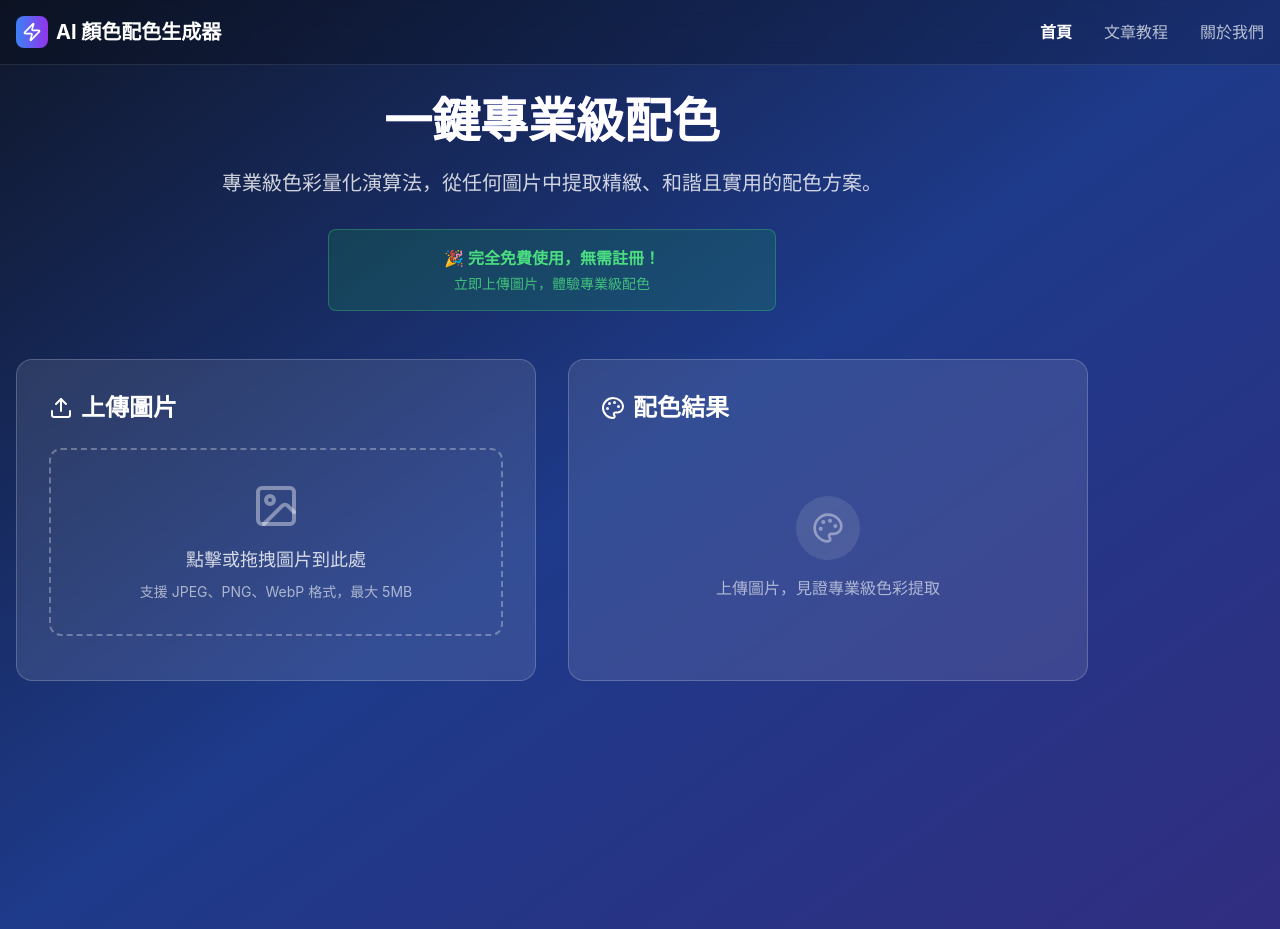
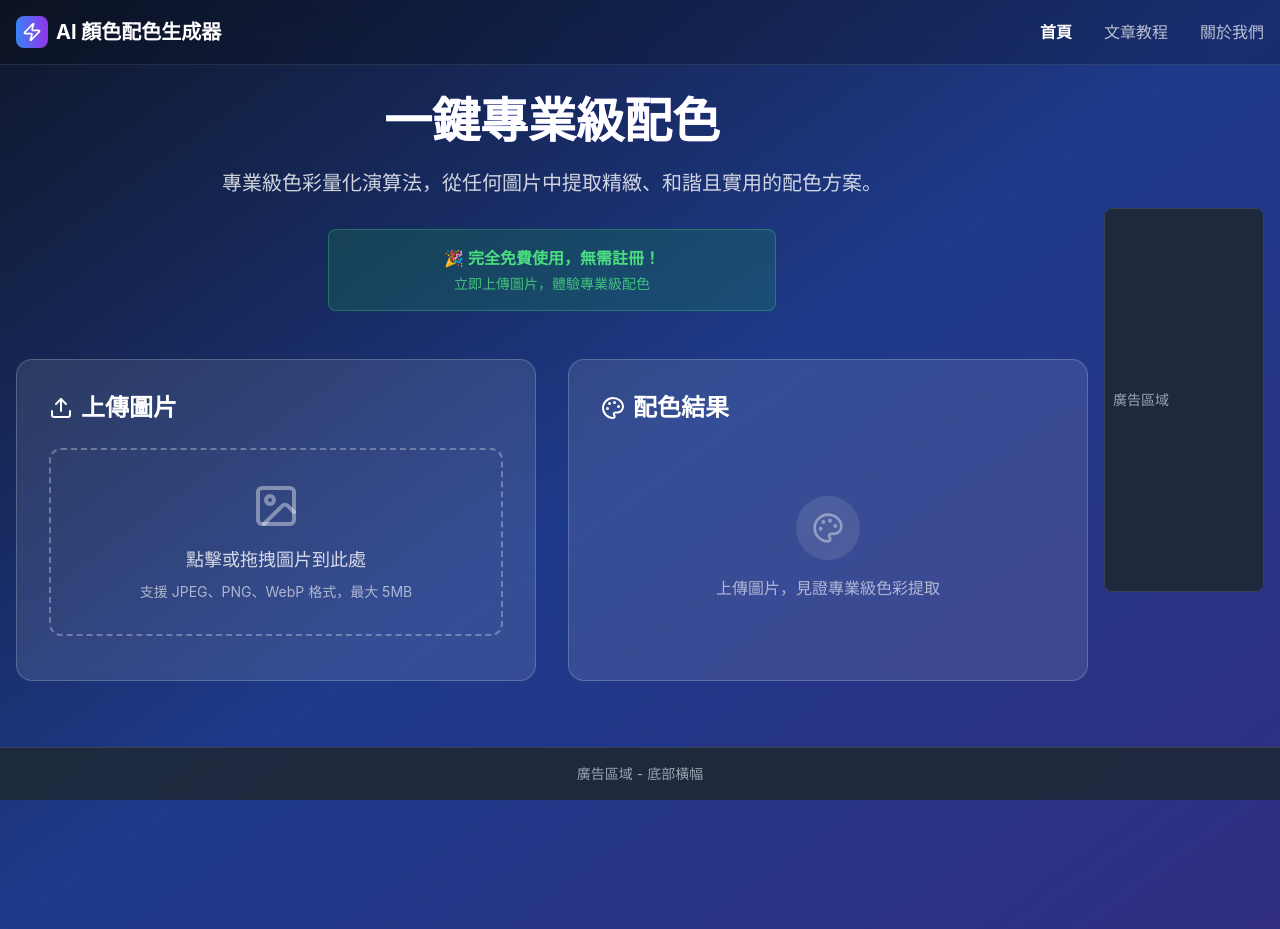
Before and after one commit to jiun8631/img_enhance, a React (Vite) app: page / in a window 1280 px wide. Built offline with nearby package versions, Linux system fonts and the light colour scheme.

Commit message:
修復錯誤廣告加回

```diff
--- a/src/App.tsx
+++ b/src/App.tsx
@@ -28,6 +28,15 @@ function AppContent() {
         }}
       />
 
+      {/* 廣告部分 */}
+      <div className="fixed right-4 top-1/2 transform -translate-y-1/2 w-40 h-96 bg-gray-800/90 backdrop-blur-sm border border-gray-700 rounded-lg z-30 hidden lg:flex">
+        <div className="h-full flex items-center justify-center text-gray-400 text-sm text-center px-2">廣告區域</div>
+      </div>
+      <div className="fixed bottom-0 left-0 w-full bg-gray-800/90 backdrop-blur-sm border-t border-gray-700 z-40 hidden md:block">
+        <div className="container mx-auto px-4 py-4 text-center text-gray-400 text-sm">
+          廣告區域 - 底部橫幅
+        </div> {/* <-- 我上次在這裡不小心把外層的 </div> 刪掉了 */}
+      </div>
     </div> // <-- 這是根 div 的 closing tag，它是存在的
   )
 }
```
